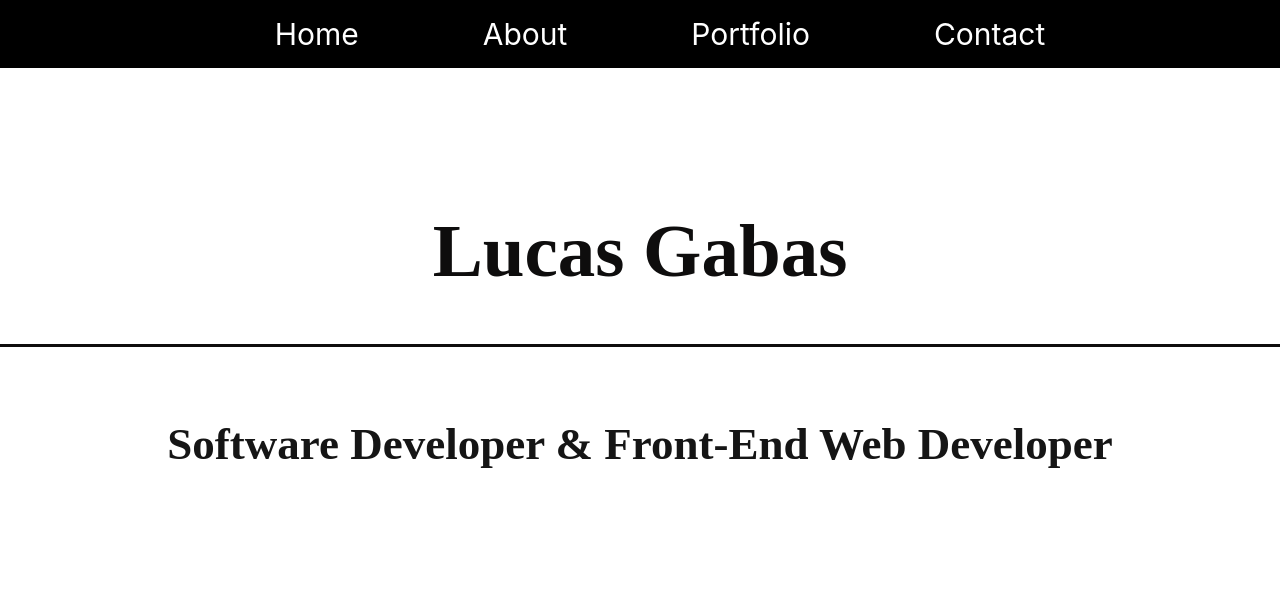
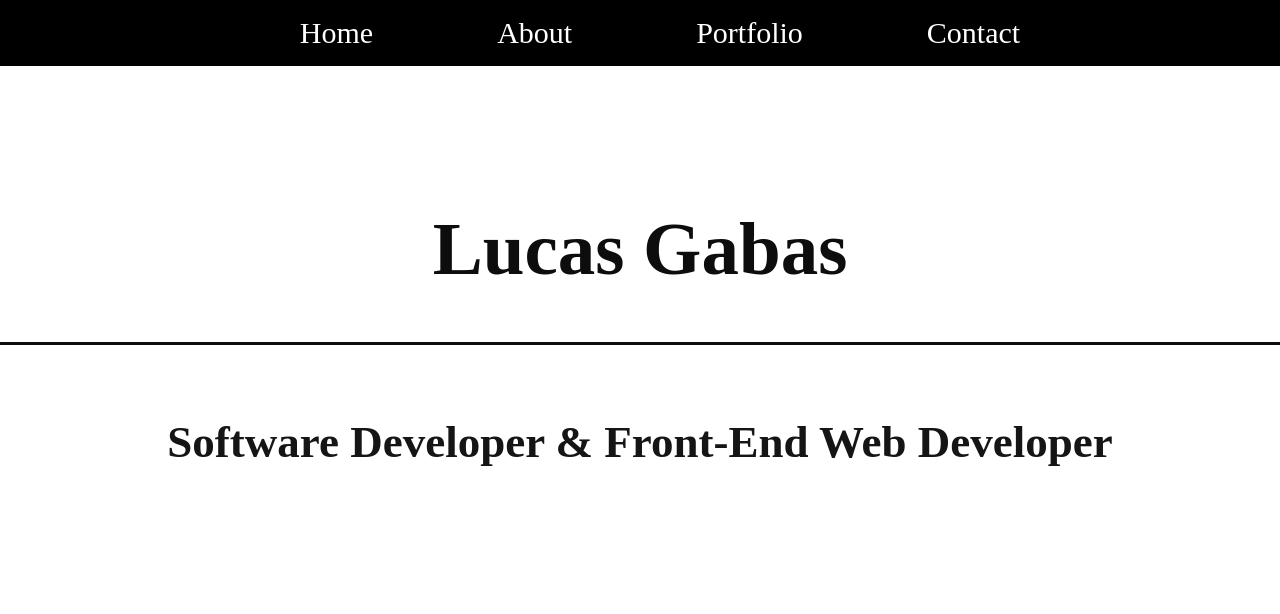
Before and after one commit to LGabas/Portfolio-UADE, a plain HTML site: page index.html in a window 1280 px wide. Shown: the top 614 px of the page. Drawn offline with nearby package versions, Linux system fonts and the light colour scheme.

Commit message:
Update style.css

```diff
--- a/Css/style.css
+++ b/Css/style.css
@@ -92,7 +92,7 @@
     padding-right: 40px;
     font-size: 30px;
     text-decoration: none;
-    font-family: -apple-system, BlinkMacSystemFont, 'Segoe UI', Roboto, Oxygen, Ubuntu, Cantarell, 'Open Sans', 'Helvetica Neue', sans-serif
+    font-family:"Copperplate Gothic Light";
 
   }
 
```
